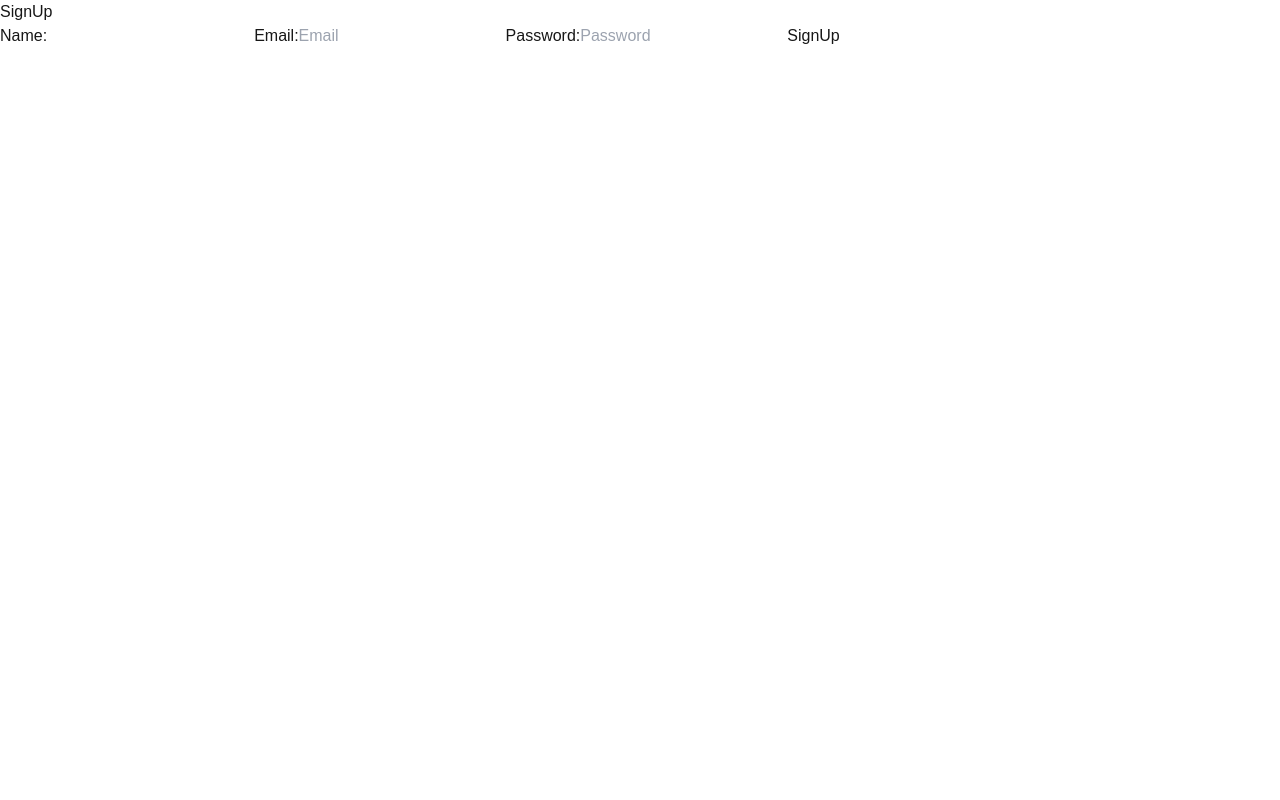
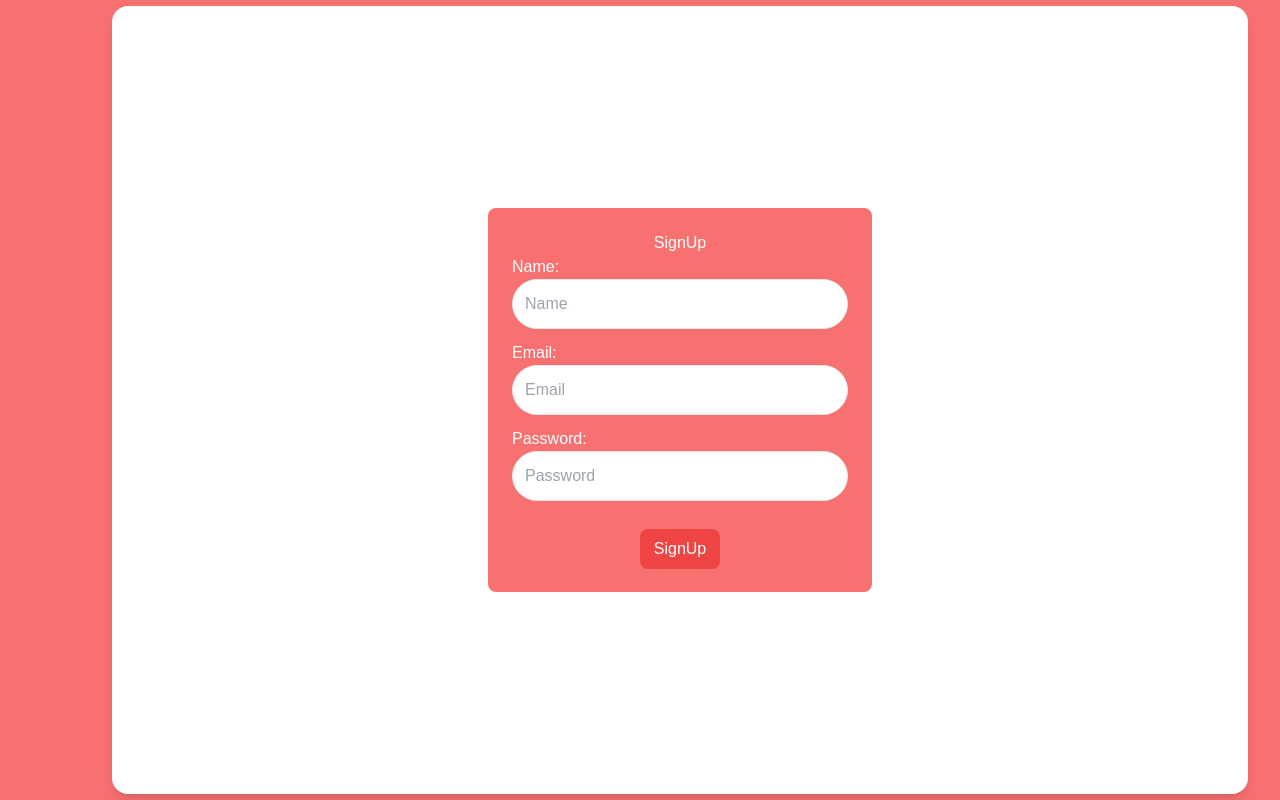
Before and after one commit to Buck-Beak/Mini_project, a Next.js app: page /signup in a window 1280 px wide. Built offline with nearby package versions, Linux system fonts and the light colour scheme.

Commit message:
did some basic design for signup page

```diff
--- a/app/page.js
+++ b/app/page.js
@@ -26,6 +26,13 @@ export default function Home() {
         <div className="w-[107%] h-[105%] bg-white rounded-2xl shadow-lg p-8">
           <h1 className="text-2xl font-bold">Welcome to Learnify</h1>
           <p>Your dashboard content goes here...</p>
+          <div className="absolute top-8 right-20">
+            <Link href="/profile">
+              <div className="p-2 rounded-lg">
+                <Image src="/images/person.png" alt="Profile" width={40} height={40} />
+              </div>
+            </Link>
+          </div>
         </div>
       </main>
     </div>
--- /dev/null
+++ b/app/profile/page.js
@@ -0,0 +1,12 @@
+"use client"
+import React, { useState } from "react";
+import { UserAuth } from "../context/AuthContextProvider";
+
+export default function Profile() {
+    const {user} = UserAuth();
+    return(
+        <div className="profile">
+            profile
+        </div>
+    )
+}
--- a/app/signup/page.js
+++ b/app/signup/page.js
@@ -17,39 +17,55 @@ export default function Signup() {
   };
 
   return (
-    <div className="signup-container">
-      <div className="signup-form">
-      <h1>SignUp</h1>
-      <label>Name:</label>
+    <div className="h-screen w-screen bg-red-400 flex">
+      <div className="w-20 bg-red-400 text-white flex items-center py-6 space-y-6 fixed h-full">
+      </div>
+
+      <main className="flex-1 flex justify-center items-center p-8 ml-20">
+          <div className="w-[105%] h-[107%] bg-white rounded-2xl shadow-lg p-8 flex justify-center items-center">
+            <div className="flex flex-col bg-red-400 p-6 rounded-lg w-96 h-96 justify-center">
+              <h1 className="text-white text-center">SignUp</h1>
+              <label className="text-white">Name:</label>
               <input
                 type="text"
+                placeholder="Name"
+                className="w-full p-3 mb-3 border rounded-full outline-none"
                 onChange={(e) => {
                   setName(e.target.value);
                 }}
               />
-      <label>Email:</label>
+              <label className="text-white">Email:</label>
               <input
                 type="email"
                 placeholder="Email"
+                className="w-full p-3 mb-3 border rounded-full outline-none"
                 onChange={(e) => {
                   setEmail(e.target.value);
                 }}
               />
-      <label>Password:</label>
+              <label className="text-white">Password:</label>
               <input
                 type="password"
                 placeholder="Password"
+                className="w-full p-3 mb-3 border rounded-full outline-none"
                 onChange={(e) => {
                   setPassword(e.target.value);
                 }}
               />
+              <div className="flex justify-center mt-4">
                 <button
-        className="signup-button"
+                  className="p-2 rounded-lg hover:bg-red-300 transition-colors w-20 text-white bg-red-500"
                   onClick={handleSignUp}
                 >
                   SignUp
                 </button>
               </div>
+
             </div>
+          </div>
+        </main>
+    </div>
+
+
   );
 }
```
Also changed, not shown: public/images/person.png (added). Lines whose indentation alone changed are shown as unchanged.
